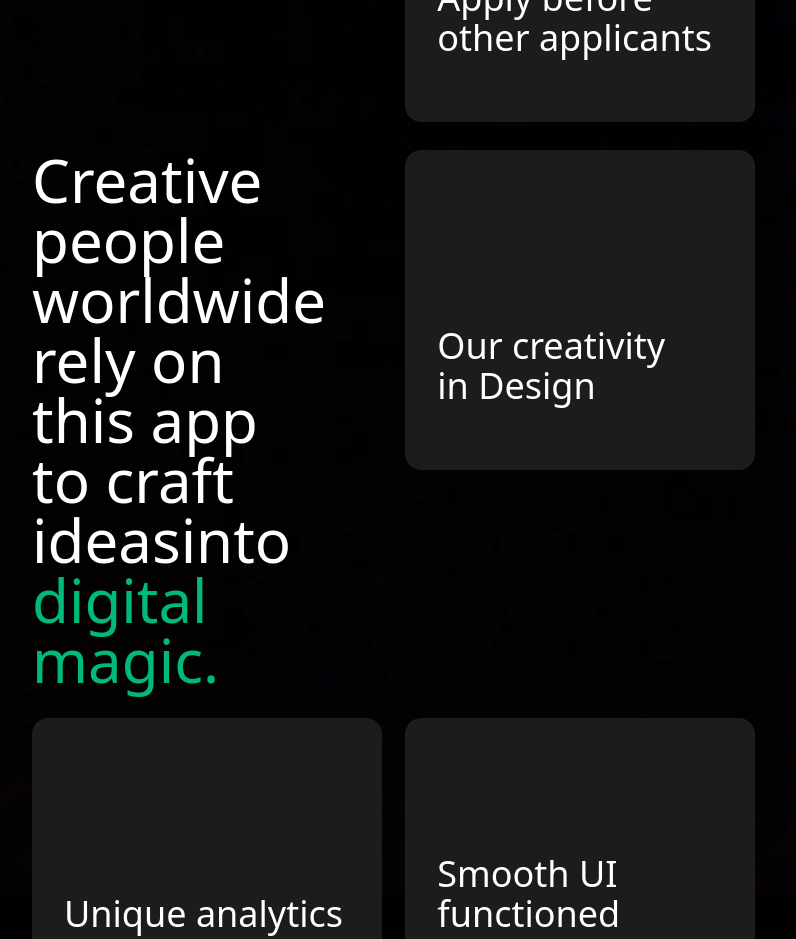
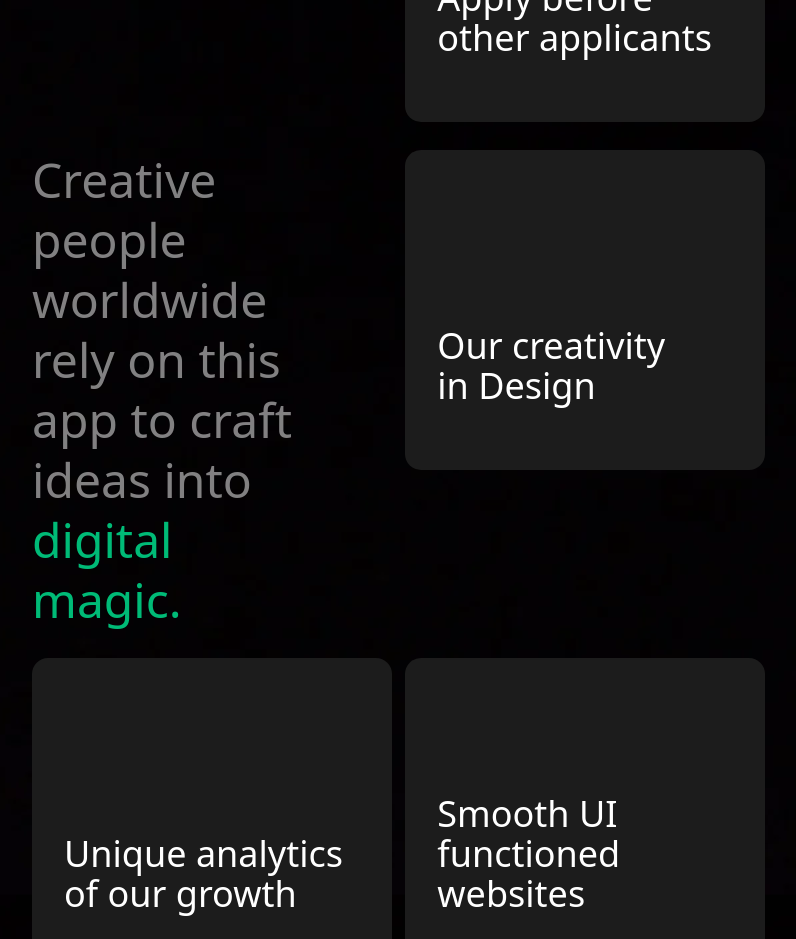
Before and after one commit to FahadBinQaiser/JobDemo, a React (Vite) app in the folder Jobdemo/: page / in a window 1280 px wide. Shown: the part 2460-3399 px from the top of the page, without its empty margins (96-892 px from the left). Built offline with nearby package versions, Linux system fonts and the light colour scheme.

Commit message:
Final and fixed code!

```diff
--- a/Jobdemo/src/components/KeyFeature/KeyFeature.jsx
+++ b/Jobdemo/src/components/KeyFeature/KeyFeature.jsx
@@ -2,7 +2,7 @@ import React from "react";
 import "./KeyFeature.css";
 
 const boxClasses =
-  "w-[350px] h-[320px] group relative text-balance rounded-2xl bg-[#1C1C1C] font-medium p-6 flex text-4xl px-8 pb-16 justify-start items-end overflow-hidden transition-all duration-500 hover:border border-[#00BB77]";
+  "w-[360px] h-[320px] group relative text-balance rounded-2xl bg-[#1C1C1C] font-medium p-6 flex text-4xl px-8 pb-16 justify-start items-end overflow-hidden transition-all duration-500 hover:border border-[#00BB77]";
 
 const Arrow = () => (
   <svg
@@ -67,7 +67,7 @@ export default function KeyFeature() {
         heading:
           "Creative people worldwide rely on this app to craft ideas into digital magic.",
         span: 2,
-        custom: "text-6xl max-w-3xl",
+        custom: "text-6xl max-w-4xl",
       },
       "Our creativity in Design",
     ],
@@ -116,20 +116,15 @@ export default function KeyFeature() {
                   return (
                     <div
                       key={j}
-                      className={`col-span-${cell.span} ${cell.custom} text-white`}
+                      className={`col-span-${cell.span} ${cell.custom} text-white flex justify-start items-center`}
                     >
-                      {cell.heading.split(" into ").map((part, idx) =>
-                        idx === 1 ? (
-                          <span key={idx}>
-                            into{" "}
-                            <span className="highlight text-[#00BB77]">
-                              {part}
-                            </span>
-                          </span>
-                        ) : (
-                          <span key={idx}>{part}</span>
-                        )
-                      )}
+                      <div className="text-5xl text-left leading-tight text-[#FFFFFF80]">
+                        Creative people worldwide rely on this app to craft
+                        ideas into{" "}
+                        <span className="highlight text-[#00BB77]">
+                          digital magic.
+                        </span>
+                      </div>
                     </div>
                   );
                 }
@@ -141,7 +136,7 @@ export default function KeyFeature() {
         </div>
       </div>
 
-      <div className="flex sm:hidden flex-col min-h-screen py-8 px-4 bg-black">
+      <div className="flex sm:hidden  flex-col min-h-screen py-8 px-4 bg-black">
         <div className="flex flex-col space-y-4 mb-8">
           <button className="w-[120px] h-[30px] bg-[#00BB77] text-black rounded-full text-sm">
             Whats the best
```
